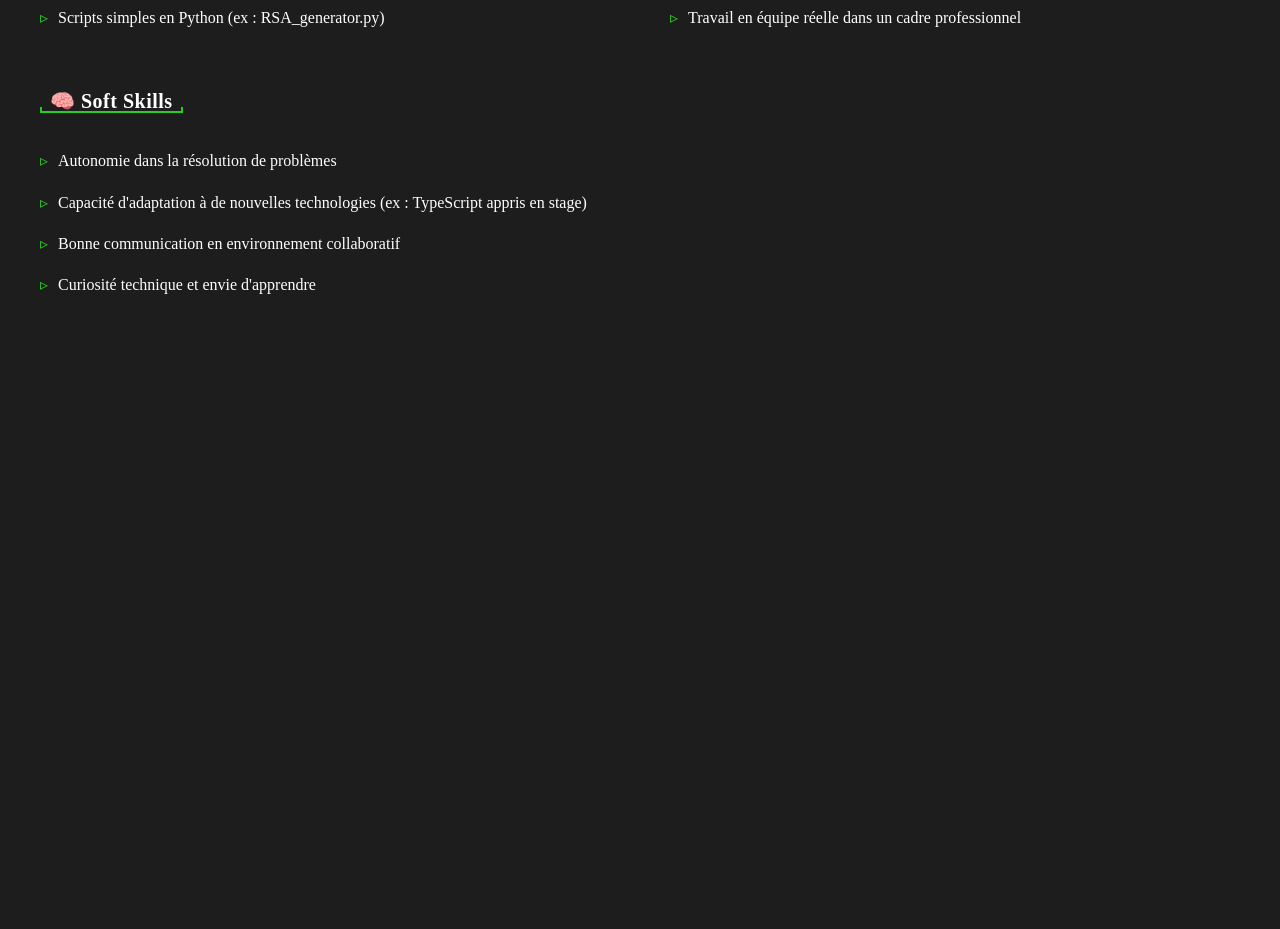
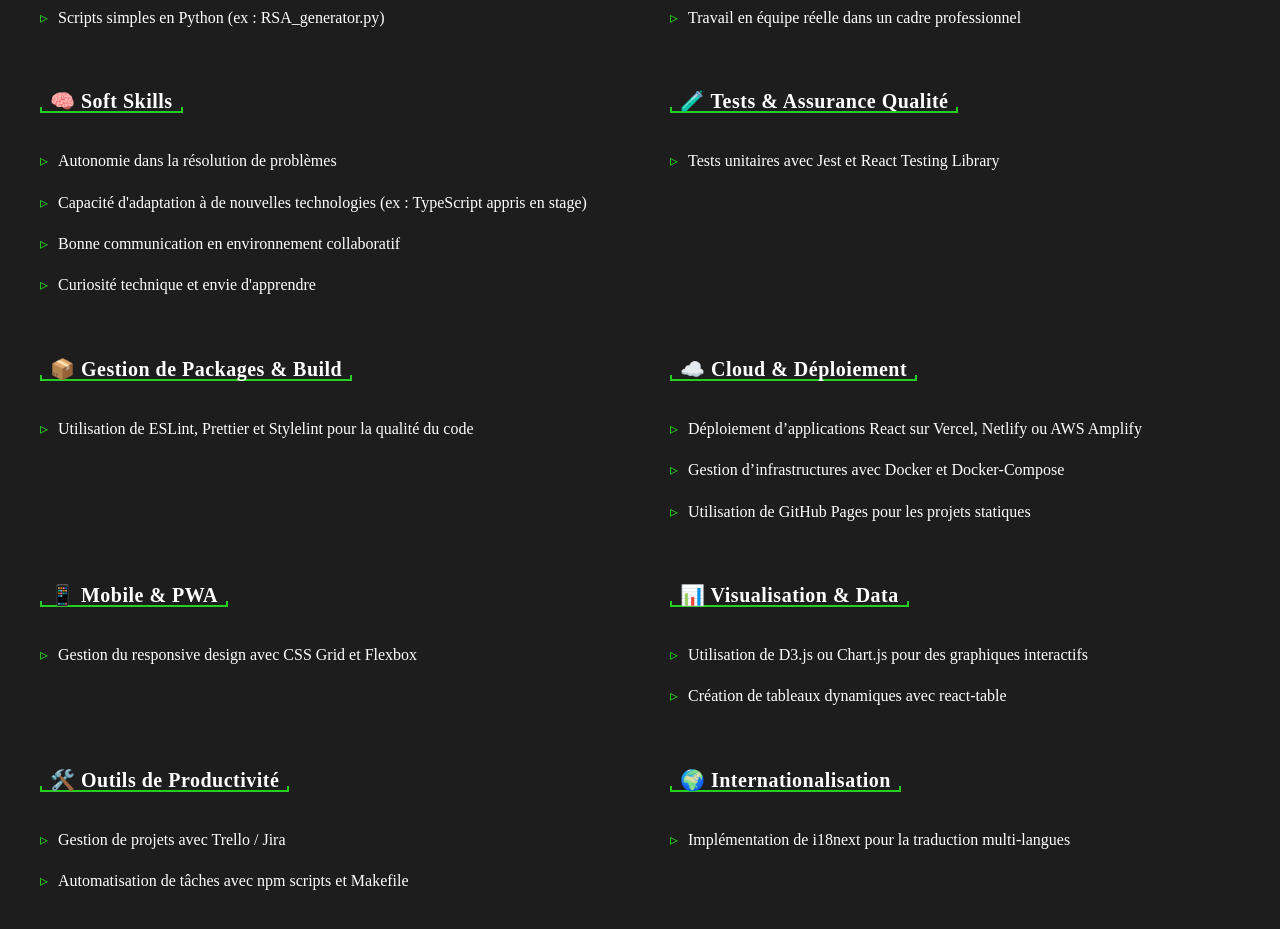
Before and after one commit to benjamin-Dassonville/portfolio, a React (Create React App) app: page /skills in a window 1280 px wide. Shown: the part 1080-2009 px from the top of the page. Before the commit the page ends 1419 px from the top, so only its background shows below. Built offline with nearby package versions, Linux system fonts and the light colour scheme.

Commit message:
more skills added

```diff
--- a/src/containers/skills/utils.js
+++ b/src/containers/skills/utils.js
@@ -6,8 +6,8 @@ export const skillsData = [
       "Intégration de composants UI avec shadcn/ui",
       "Gestion d'états et synchronisation avec l'URL (useSearchParams, useState)",
       "Implémentation de pagination dynamique et recherche côté serveur",
-            "Adaptation responsive (desktop / mobile)"
-        ]
+      "Adaptation responsive (desktop / mobile)",
+    ],
   },
   {
     label: "🗄️ Bases de Données & Backend",
@@ -15,8 +15,8 @@ export const skillsData = [
       "Utilisation de PostgreSQL",
       "ORM : Drizzle ORM",
       "Architecture en 3 couches (front-end / API / back-end)",
-            "Requêtes paginées et filtrées selon le rôle utilisateur"
-        ]
+      "Requêtes paginées et filtrées selon le rôle utilisateur",
+    ],
   },
   {
     label: "⚙️ Outils & Environnements",
@@ -25,8 +25,8 @@ export const skillsData = [
       "VS Code – éditeur principal",
       "Docker – conteneurisation de la base de données",
       "WSL2 – environnement Linux sous Windows",
-            "NAS – stockage et gestion de fichiers"
-        ]
+      "NAS – stockage et gestion de fichiers",
+    ],
   },
   {
     label: "🛠️ Systèmes & Réseaux",
@@ -38,24 +38,24 @@ export const skillsData = [
       "Configuration PHP (extensions : pdo_mysql, mbstring, intl, xml, zip)",
       "Gestion MariaDB/MySQL et création de la base GLPI",
       "Mise en place HTTPS (Let's Encrypt) et configuration de virtual host Apache/Nginx",
-            "Configuration d'agents d'inventaire (FusionInventory / OCS) et intégration"
-        ]
+      "Configuration d'agents d'inventaire (FusionInventory / OCS) et intégration",
+    ],
   },
   {
     label: "📊 Automatisation & Traitement de Données",
     skills: [
       "Importation automatisée de données dans des tableurs",
       "Utilisation de l'IA pour la recherche et l'analyse d'informations",
-            "Scripts simples en Python (ex : RSA_generator.py)"
-        ]
+      "Scripts simples en Python (ex : RSA_generator.py)",
+    ],
   },
   {
     label: "🎮 Projets Pratiques",
     skills: [
       "Développement d'une borne d'arcade",
       "Découverte de l'infographie et des composants matériels",
-            "Travail en équipe réelle dans un cadre professionnel"
-        ]
+      "Travail en équipe réelle dans un cadre professionnel",
+    ],
   },
   {
     label: "🧠 Soft Skills",
@@ -63,7 +63,47 @@ export const skillsData = [
       "Autonomie dans la résolution de problèmes",
       "Capacité d'adaptation à de nouvelles technologies (ex : TypeScript appris en stage)",
       "Bonne communication en environnement collaboratif",
-            "Curiosité technique et envie d'apprendre"
-        ]
-    }
-]
+      "Curiosité technique et envie d'apprendre",
+    ],
+  },
+  {
+    label: "🧪 Tests & Assurance Qualité",
+    skills: ["Tests unitaires avec Jest et React Testing Library"],
+  },
+  {
+    label: "📦 Gestion de Packages & Build",
+    skills: [
+      "Utilisation de ESLint, Prettier et Stylelint pour la qualité du code",
+    ],
+  },
+  {
+    label: "☁️ Cloud & Déploiement",
+    skills: [
+      "Déploiement d’applications React sur Vercel, Netlify ou AWS Amplify",
+      "Gestion d’infrastructures avec Docker et Docker‑Compose",
+      "Utilisation de GitHub Pages pour les projets statiques",
+    ],
+  },
+  {
+    label: "📱 Mobile & PWA",
+    skills: ["Gestion du responsive design avec CSS Grid et Flexbox"],
+  },
+  {
+    label: "📊 Visualisation & Data",
+    skills: [
+      "Utilisation de D3.js ou Chart.js pour des graphiques interactifs",
+      "Création de tableaux dynamiques avec react‑table",
+    ],
+  },
+  {
+    label: "🛠️ Outils de Productivité",
+    skills: [
+      "Gestion de projets avec Trello / Jira",
+      "Automatisation de tâches avec npm scripts et Makefile",
+    ],
+  },
+  {
+    label: "🌍 Internationalisation",
+    skills: ["Implémentation de i18next pour la traduction multi‑langues"],
+  },
+];
```
Lines whose indentation alone changed are shown as unchanged.
